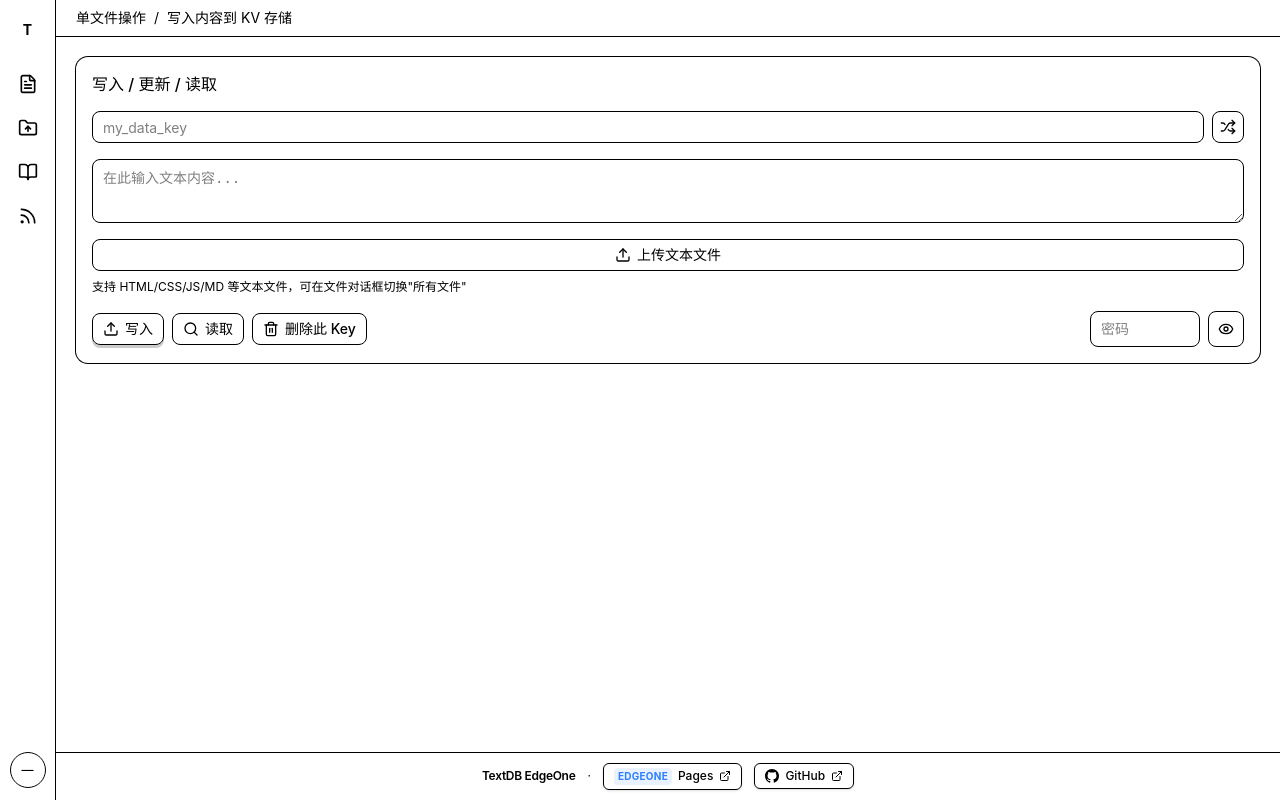
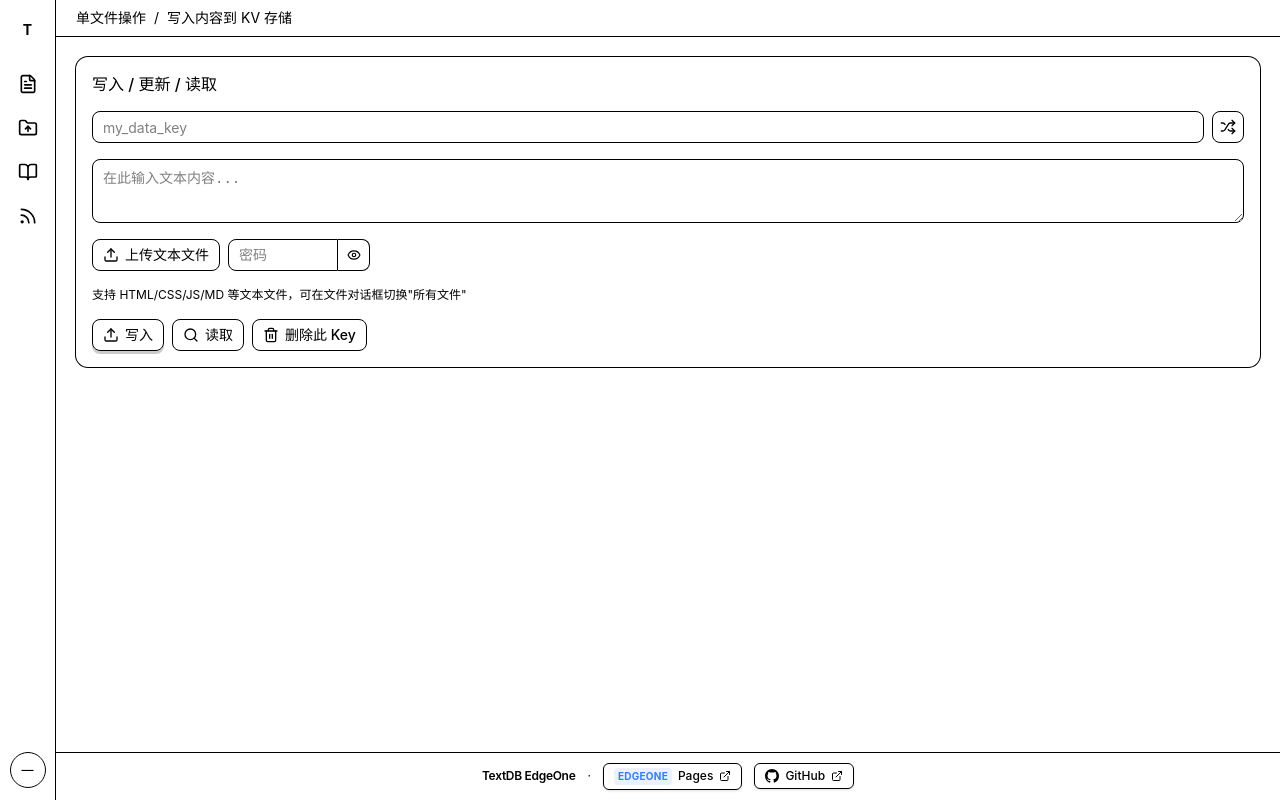
Before and after one commit to sixiang-world/textdb-edgeone, a React (Vite) app: page / in a window 1280 px wide. Built offline with nearby package versions, Linux system fonts and the light colour scheme; no server answers.

Commit message:
refactor: move password input to upload button row with expand/collapse

```diff
--- a/src/components/WriteCard.tsx
+++ b/src/components/WriteCard.tsx
@@ -8,8 +8,10 @@ import {
 import { Button } from "@/components/ui/button";
 import { Input } from "@/components/ui/input";
 import { Textarea } from "@/components/ui/textarea";
+import { cn } from "@/lib/utils";
 import {
   ChevronDown,
+  ChevronRight,
   ChevronUp,
   Copy,
   ExternalLink,
@@ -98,7 +100,8 @@ export function WriteCard({ onStatsRefresh }: { onStatsRefresh?: () => void }) {
   const [newPassword, setNewPassword] = useState("");
   const [showPassword, setShowPassword] = useState(false);
   const [showPwdOptions, setShowPwdOptions] = useState(false);
-  const [newPasswordTouched, setNewPasswordTouched] = useState(false); // 避免打开面板但未输入时意外移除密码
+  const [removePassword, setRemovePassword] = useState(false);
+  const [newPasswordTouched, setNewPasswordTouched] = useState(false);
 
   function genKey() {
     const c = "abcdefghijklmnopqrstuvwxyz0123456789";
@@ -141,7 +144,12 @@ export function WriteCard({ onStatsRefresh }: { onStatsRefresh?: () => void }) {
     setJsUrl("");
     try {
       const pwd = password || undefined;
-      const npwd = (showPwdOptions && newPasswordTouched) ? newPassword : undefined;
+      let npwd: string | undefined;
+      if (removePassword) {
+        npwd = '';
+      } else if (showPwdOptions && newPasswordTouched && newPassword.length > 0) {
+        npwd = newPassword;
+      }
       const d = await writeData(key, value, pwd, npwd);
       setResult(JSON.stringify(d, null, 2));
       if (d.status === 1) {
@@ -156,6 +164,7 @@ export function WriteCard({ onStatsRefresh }: { onStatsRefresh?: () => void }) {
         setNewPassword("");
         setNewPasswordTouched(false);
         setShowPwdOptions(false);
+        setRemovePassword(false);
         toast.success("写入成功");
         onStatsRefresh?.();
       } else toast.error(d.error || "写入失败");
@@ -183,6 +192,7 @@ export function WriteCard({ onStatsRefresh }: { onStatsRefresh?: () => void }) {
         setNewPasswordTouched(false);
         setShowPwdOptions(false);
         setShowPassword(false);
+        setRemovePassword(false);
         toast.success("已删除");
         onStatsRefresh?.();
       } else toast.error(d.error || "删除失败");
@@ -310,7 +320,8 @@ export function WriteCard({ onStatsRefresh }: { onStatsRefresh?: () => void }) {
           );
         })()}
 
-        <div className="flex flex-col gap-2">
+        {/* Upload + Password row */}
+        <div className="flex flex-wrap items-center gap-2">
           <Button variant="outline" className="relative">
             <Upload />
             上传文本文件
@@ -321,10 +332,78 @@ export function WriteCard({ onStatsRefresh }: { onStatsRefresh?: () => void }) {
               onChange={handleFileUpload}
             />
           </Button>
-          <p className="text-xs text-muted-foreground">
-            支持 HTML/CSS/JS/MD 等文本文件，可在文件对话框切换"所有文件"
-          </p>
+
+          {/* Password input */}
+          <div className="flex items-center gap-1.5">
+            <div className="flex items-center">
+              <Input
+                type={showPassword ? "text" : "password"}
+                placeholder="密码"
+                value={password}
+                onChange={(e) => setPassword(e.target.value)}
+                className="font-mono h-8 w-24 sm:w-[110px] rounded-r-none"
+              />
+              <Button
+                variant="outline"
+                size="icon"
+                onClick={() => setShowPassword(!showPassword)}
+                tabIndex={-1}
+                type="button"
+                className="h-8 w-8 rounded-l-none border-l-0"
+              >
+                {showPassword ? <EyeOff className="size-3.5" /> : <Eye className="size-3.5" />}
+              </Button>
+            </div>
+
+            {/* Expand button — only visible when password has content */}
+            {password && (
+              <Button
+                variant="ghost"
+                size="icon"
+                onClick={() => { setShowPwdOptions(!showPwdOptions); if (!showPwdOptions) setNewPasswordTouched(false); }}
+                type="button"
+                className="h-8 w-8"
+              >
+                <ChevronRight className={cn("size-4 transition-transform", showPwdOptions && "rotate-90")} />
+              </Button>
+            )}
+          </div>
+
+          {/* Expanded: new password + remove */}
+          {password && showPwdOptions && (
+            <div className="flex items-center gap-1.5">
+              <Input
+                type="password"
+                placeholder="新密码"
+                value={newPassword}
+                onChange={(e) => { setNewPassword(e.target.value); setNewPasswordTouched(true); }}
+                className="font-mono h-8 w-24 sm:w-[110px]"
+              />
+              <Button
+                variant="outline"
+                size="sm"
+                onClick={() => { setRemovePassword(true); setShowPwdOptions(false); }}
+                className="h-8 text-xs whitespace-nowrap text-destructive border-destructive/30 hover:bg-destructive/10"
+                type="button"
+              >
+                移除密码
+              </Button>
+              <Button
+                variant="ghost"
+                size="sm"
+                onClick={() => { setShowPwdOptions(false); setNewPasswordTouched(false); }}
+                className="h-8 text-xs text-muted-foreground"
+                type="button"
+              >
+                ✕ 取消
+              </Button>
+            </div>
+          )}
         </div>
+
+        <p className="text-xs text-muted-foreground">
+          支持 HTML/CSS/JS/MD 等文本文件，可在文件对话框切换"所有文件"
+        </p>
 
         <div className="flex gap-2 flex-wrap items-center">
           <Button onClick={handleWrite} disabled={loadingOp !== null} className="flex-1 sm:flex-none">
@@ -339,62 +418,6 @@ export function WriteCard({ onStatsRefresh }: { onStatsRefresh?: () => void }) {
             {loadingOp === "delete" ? <Loader2 className="animate-spin" /> : <Trash2 />}
             删除此 Key
           </Button>
-          {/* 右侧密码控件组（密码输入 + 修改/移除） */}
-          <div className="flex gap-2 items-center flex-1 sm:flex-none sm:ml-auto flex-nowrap">
-            <div className="flex gap-2 items-center min-w-0">
-              <Input
-                type={showPassword ? "text" : "password"}
-                placeholder="密码"
-                value={password}
-                onChange={(e) => setPassword(e.target.value)}
-                className="font-mono h-9 w-20 sm:w-[110px]"
-              />
-              <Button
-                variant="ghost"
-                size="icon"
-                onClick={() => setShowPassword(!showPassword)}
-                tabIndex={-1}
-                type="button"
-                className="size-9 shrink-0"
-              >
-                {showPassword ? <EyeOff className="size-4" /> : <Eye className="size-4" />}
-              </Button>
-            </div>
-            {password && (
-              <div className="flex gap-2 items-center min-w-0">
-                {showPwdOptions ? (
-                  <>
-                    <Input
-                      type="password"
-                      placeholder="新密码"
-                      value={newPassword}
-                      onChange={(e) => { setNewPassword(e.target.value); setNewPasswordTouched(true); }}
-                      className="font-mono text-sm h-9 w-20 sm:w-[110px]"
-                    />
-                    <Button
-                      variant="ghost"
-                      size="sm"
-                      onClick={() => { setShowPwdOptions(false); setNewPasswordTouched(false); }}
-                      className="h-9 text-xs text-muted-foreground whitespace-nowrap shrink-0"
-                      type="button"
-                    >
-                      ✕ 取消
-                    </Button>
-                  </>
-                ) : (
-                  <Button
-                    variant="link"
-                    size="sm"
-                    onClick={() => { setShowPwdOptions(true); setNewPasswordTouched(false); }}
-                    className="h-9 px-1 text-xs text-muted-foreground whitespace-nowrap shrink-0"
-                    type="button"
-                  >
-                    ▶ 修改 / 移除密码
-                  </Button>
-                )}
-              </div>
-            )}
-          </div>
         </div>
 
         {/* 源链接（始终显示） */}
```
